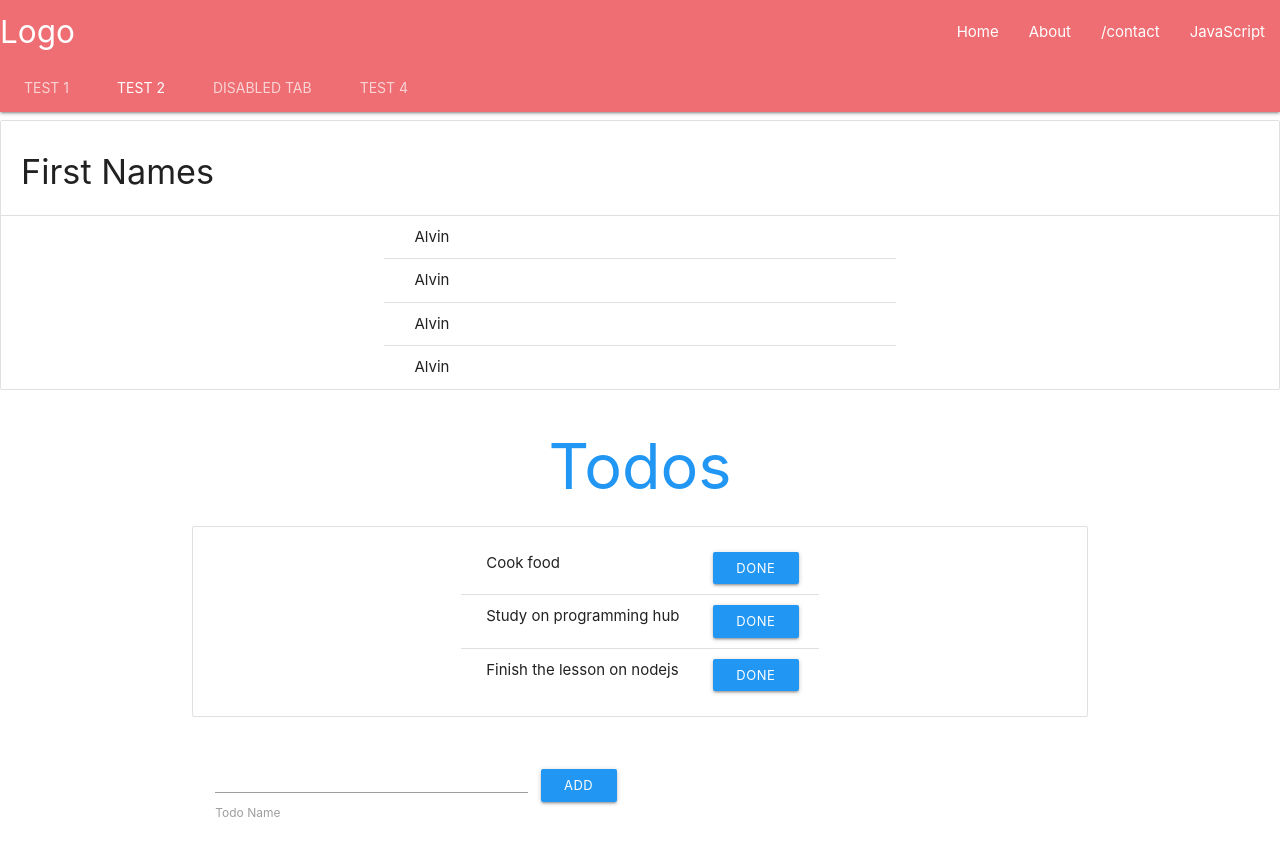
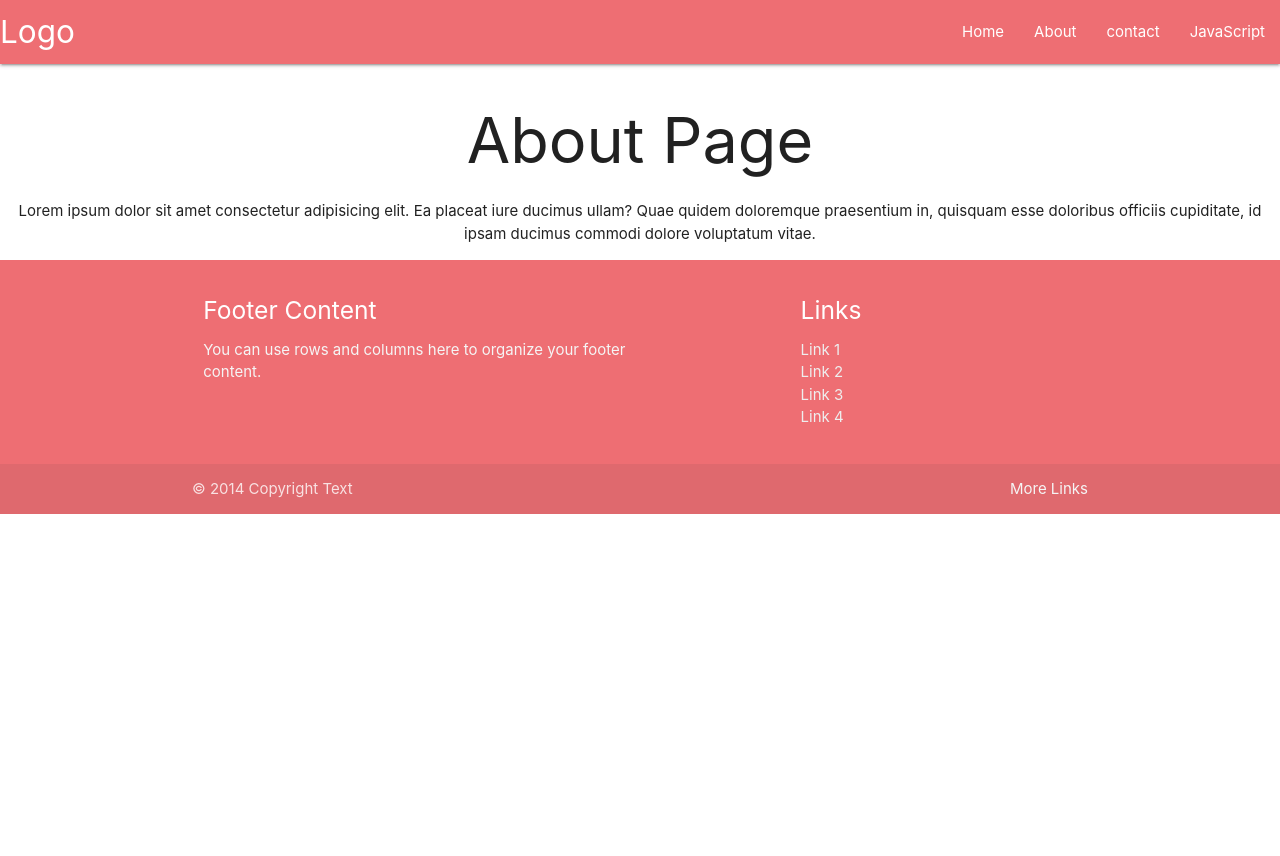
Before and after one commit to yunweneric/todo-app, a React (Create React App) app: page /about in a window 1280 px wide. Shown: the top 856 px of the page. After the commit the page ends 800 px from the top, so only its background shows below. Built offline with nearby package versions, Linux system fonts and the light colour scheme.

Commit message:
working with react routing part2

```diff
--- a/src/App.js
+++ b/src/App.js
@@ -1,13 +1,14 @@
 // import logo from './logo.svg';
 import "./App.css";
 import { Component } from "react";
-import Todos from "./Todos";
-import Form from "./form";
+// import Todos from "./Todos";
+// import Form from "./form";
 import Navbar from "./components/navbar";
 import { BrowserRouter, Route } from "react-router-dom";
 import Home from './components/home'
 import About from './components/about'
 import Contact from './components/contact'
+import Footer from './components/footer'
 
 class App extends Component {
   state = {
@@ -41,11 +42,12 @@ class App extends Component {
           <Route exact path ='/' component={Home}/>
           <Route path ='/about' component={About}/>
           <Route path ='/contact' component={Contact}/>
-          <div className="App container py">
+          {/* <div className="App container py">
             <h1 className="center blue-text">Todos</h1>
             <Todos todos={this.state.todos} deletetodo={this.getid} />
             <Form Addtodo={this.Addtodo} />
-          </div>
+          </div> */}
+          <Footer className = 'footer'/>
         </div>
       </BrowserRouter>
     );
--- a/src/components/about.js
+++ b/src/components/about.js
@@ -1,14 +1,9 @@
 let About = () => {
   return (
-    <div>
-        <ul className="collection with-header">
-        <li className="collection-header"><h4>First Names</h4></li>
-        <li className="collection-item">Alvin</li>
-        <li className="collection-item">Alvin</li>
-        <li className="collection-item">Alvin</li>
-        <li className="collection-item">Alvin</li>
-      </ul>
-    </div>
+   <div className="center">
+     <h1>About Page</h1>
+     <p>Lorem ipsum dolor sit amet consectetur adipisicing elit. Ea placeat iure ducimus ullam? Quae quidem doloremque praesentium in, quisquam esse doloribus officiis cupiditate, id ipsam ducimus commodi dolore voluptatum vitae.</p>
+   </div>
   );
 };
 export default About;
--- a/src/components/contact.js
+++ b/src/components/contact.js
@@ -1,50 +1,9 @@
 let About = () => {
   return (
-    <footer class="page-footer">
-      <div class="container">
-        <div class="row">
-          <div class="col l6 s12">
-            <h5 class="white-text">Footer Content</h5>
-            <p class="grey-text text-lighten-4">
-              You can use rows and columns here to organize your footer content.
-            </p>
-          </div>
-          <div class="col l4 offset-l2 s12">
-            <h5 class="white-text">Links</h5>
-            <ul>
-              <li>
-                <a class="grey-text text-lighten-3" href="#!">
-                  Link 1
-                </a>
-              </li>
-              <li>
-                <a class="grey-text text-lighten-3" href="#!">
-                  Link 2
-                </a>
-              </li>
-              <li>
-                <a class="grey-text text-lighten-3" href="#!">
-                  Link 3
-                </a>
-              </li>
-              <li>
-                <a class="grey-text text-lighten-3" href="#!">
-                  Link 4
-                </a>
-              </li>
-            </ul>
-          </div>
-        </div>
-      </div>
-      <div class="footer-copyright">
-        <div class="container">
-          © 2014 Copyright Text
-          <a class="grey-text text-lighten-4 right" href="#!">
-            More Links
-          </a>
-        </div>
-      </div>
-    </footer>
+    <form className = 'center'>
+      <h1>Form</h1>
+      <p>Lorem ipsum dolor sit amet consectetur adipisicing elit. Officiis sequi at praesentium eaque consequuntur nihil dolores architecto voluptate expedita consequatur excepturi possimus deserunt reprehenderit ducimus suscipit aliquid, sit magni odit.</p>
+    </form>
   );
 };
 export default About;
--- /dev/null
+++ b/src/components/footer.js
@@ -0,0 +1,51 @@
+
+let Footer = () => {
+    return (
+        <footer class="page-footer">
+        <div class="container">
+          <div class="row">
+            <div class="col l6 s12">
+              <h5 class="white-text">Footer Content</h5>
+              <p class="grey-text text-lighten-4">
+                You can use rows and columns here to organize your footer content.
+              </p>
+            </div>
+            <div class="col l4 offset-l2 s12">
+              <h5 class="white-text">Links</h5>
+              <ul>
+                <li>
+                  <a class="grey-text text-lighten-3" href="#!">
+                    Link 1
+                  </a>
+                </li>
+                <li>
+                  <a class="grey-text text-lighten-3" href="#!">
+                    Link 2
+                  </a>
+                </li>
+                <li>
+                  <a class="grey-text text-lighten-3" href="#!">
+                    Link 3
+                  </a>
+                </li>
+                <li>
+                  <a class="grey-text text-lighten-3" href="#!">
+                    Link 4
+                  </a>
+                </li>
+              </ul>
+            </div>
+          </div>
+        </div>
+        <div class="footer-copyright">
+          <div class="container">
+            © 2014 Copyright Text
+            <a class="grey-text text-lighten-4 right" href="#!">
+              More Links
+            </a>
+          </div>
+        </div>
+      </footer>
+    );
+  };
+  export default Footer;
--- a/src/components/home.js
+++ b/src/components/home.js
@@ -2,7 +2,8 @@
 let Home = () => {
     return (
       <div className = "center">
-          Lorem ipsum dolor sit amet consectetur adipisicing elit. Cum velit voluptates similique labore, blanditiis aspernatur eaque non dolorum quos excepturi dolores iusto nostrum quam numquam est enim ea. Aperiam, et? Lorem ipsum dolor sit amet consectetur adipisicing elit. Dicta ipsum mollitia odio debitis eveniet sunt numquam laborum temporibus magnam, consequatur tenetur deserunt eius ut quo libero saepe repellat! Ducimus, sed.
+      <h1>Home Page</h1>
+      <p>Lorem ipsum dolor, sit amet consectetur adipisicing elit. Nulla nesciunt facere deserunt dolorum nostrum! Ipsa dolorem labore blanditiis delectus qui nostrum a, aperiam, fuga dolorum, facilis maiores quibusdam cum. Voluptatum!</p>
       </div>
     );
   };
--- a/src/components/navbar.js
+++ b/src/components/navbar.js
@@ -1,44 +1,27 @@
+import {Link, NavLink} from 'react-router-dom'
 let Navbar = () => {
   return (
     <div>
       <nav className="nav-extended">
         <div className="nav-wrapper">
-          <a href="/" className="brand-logo">
+          <NavLink to ='/' className="brand-logo">
             Logo
-          </a>
-          <a href="/" data-target="mobile-demo" className="sidenav-trigger">
+          </NavLink>
+          <NavLink to ="/" data-target="mobile-demo" className="sidenav-trigger">
             <i className="material-icons">Home</i>
-          </a>
+          </NavLink>
           <ul id="nav-mobile" className="right hide-on-med-and-down">
             <li>
-              <a href="/">Home</a>
+              <NavLink to ="/">Home</NavLink>
             </li>
             <li>
-              <a href="/About">About</a>
+              <NavLink to="/About">About</NavLink>
             </li>
             <li>
-              <a href="/Contact">/contact</a>
+              <NavLink to ="/Contact">contact</NavLink>
             </li>
             <li>
-              <a href="collapsible.html">JavaScript</a>
-            </li>
-          </ul>
-        </div>
-        <div className="nav-content">
-          <ul className="tabs tabs-transparent">
-            <li className="tab">
-              <a href="/about">Test 1</a>
-            </li>
-            <li className="tab">
-              <a href="/about" className="active">
-                Test 2
-              </a>
-            </li>
-            <li className="tab disabled">
-              <a href="/about">Disabled Tab</a>
-            </li>
-            <li className="tab">
-              <a href="/about">Test 4</a>
+              <Link to="collapsible.html">JavaScript</Link>
             </li>
           </ul>
         </div>
```
Also changed, not shown: 1 other file (tests, documents, lock files or other folders).
